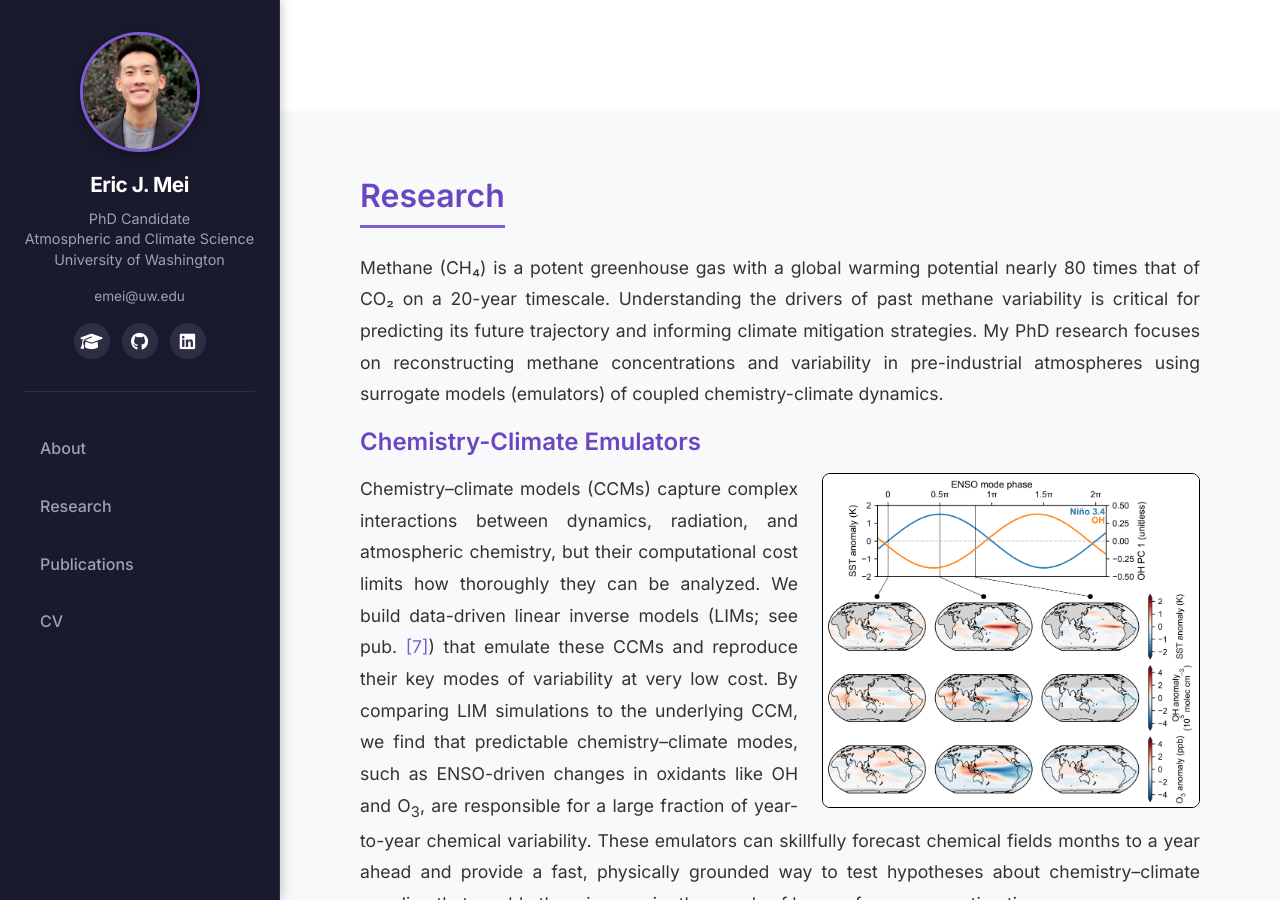
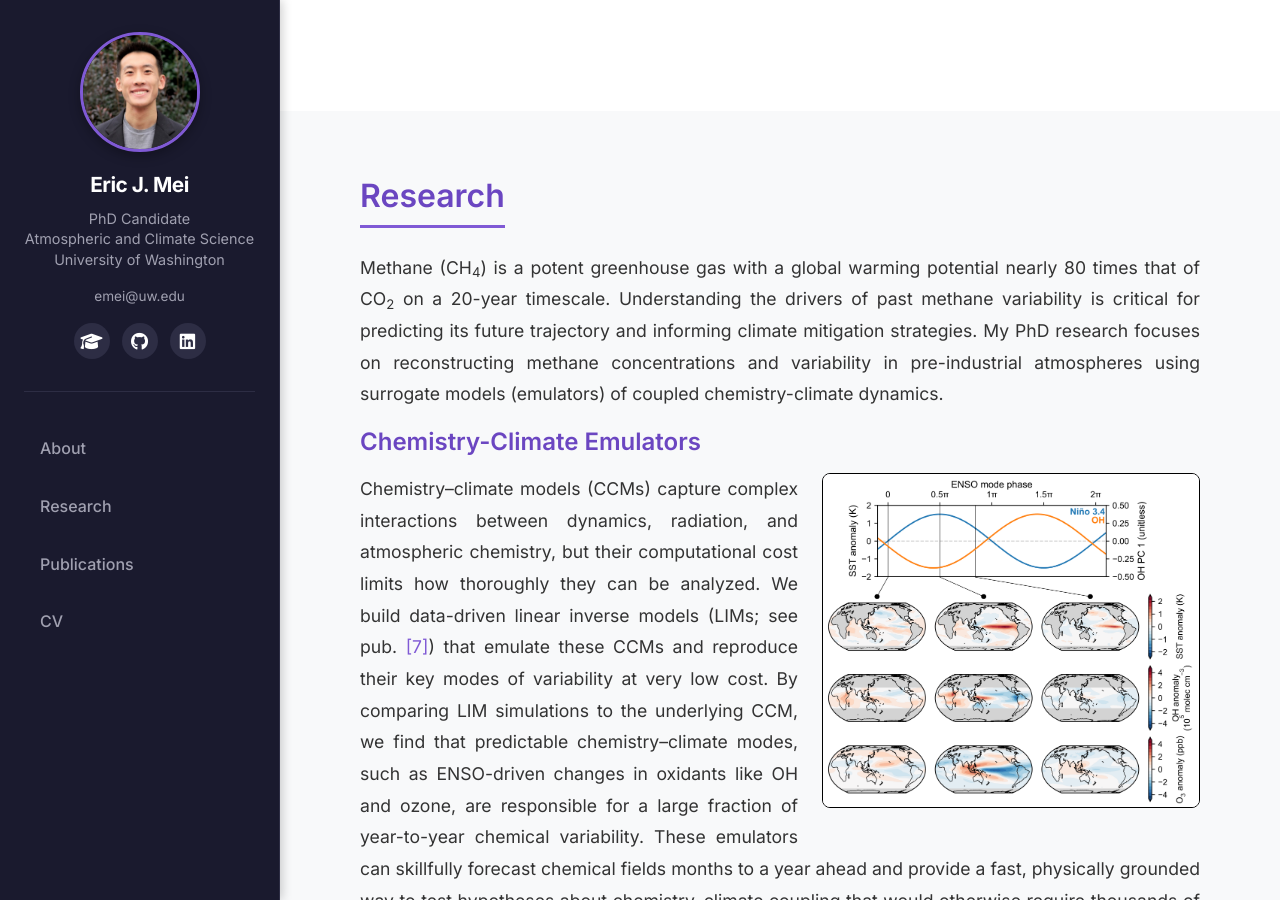
Before and after one commit to ericjmei/ericjmei.github.io, a Jekyll site: the page built from index.html, in a window 1280 px wide and 900 px high, scrolled down 789 px. Built offline with Jekyll 4.4.1, drawn with Linux system fonts in a browser that asks for light colours; some of the changed text lies outside the part shown.

Commit message:
changed unicode to subscripts

```diff
--- a/assets/css/modern.css
+++ b/assets/css/modern.css
@@ -78,6 +78,22 @@ a {
 
 a:hover {
   color: var(--primary-color);
+}
+
+/* ===== Subscripts and Superscripts ===== */
+sub, sup {
+  font-size: 0.75em;
+  line-height: 0;
+  position: relative;
+  vertical-align: baseline;
+}
+
+sub {
+  bottom: -0.25em;
+}
+
+sup {
+  top: -0.5em;
 }
 
 /* ===== Container ===== */
--- a/index.html
+++ b/index.html
@@ -32,7 +32,7 @@ permalink: /
       <h2>Research</h2>
       <div class="research-description">
         <p>
-          Methane (CH₄) is a potent greenhouse gas with a global warming potential nearly 80 times that of CO₂ on a 20-year timescale. Understanding the drivers of past methane variability is critical for predicting its future trajectory and informing climate mitigation strategies. My PhD research focuses on reconstructing methane concentrations and variability in pre-industrial atmospheres using surrogate models (emulators) of coupled chemistry-climate dynamics.
+          Methane (CH<sub>4</sub>) is a potent greenhouse gas with a global warming potential nearly 80 times that of CO<sub>2</sub> on a 20-year timescale. Understanding the drivers of past methane variability is critical for predicting its future trajectory and informing climate mitigation strategies. My PhD research focuses on reconstructing methane concentrations and variability in pre-industrial atmospheres using surrogate models (emulators) of coupled chemistry-climate dynamics.
         </p>
         <!-- <h3>Methane Variability in Past Atmospheres</h3>
         <p>
@@ -41,7 +41,7 @@ permalink: /
         <h3>Chemistry-Climate Emulators</h3>
         <img src="{{ '/images/pub_7_fig.png' | relative_url }}" alt="Linear inverse model emulation of chemistry-climate dynamics" style="float: right; max-width: 45%; margin: 0 0 1rem 1.5rem; border-radius: 8px; border: 1px solid #000;">
         <p>
-          Chemistry–climate models (CCMs) capture complex interactions between dynamics, radiation, and atmospheric chemistry, but their computational cost limits how thoroughly they can be analyzed. We build data-driven linear inverse models (LIMs; see pub. <a href="#pub-7">[7]</a>) that emulate these CCMs and reproduce their key modes of variability at very low cost. By comparing LIM simulations to the underlying CCM, we find that predictable chemistry–climate modes, such as ENSO-driven changes in oxidants like OH and O<sub>3</sub>, are responsible for a large fraction of year-to-year chemical variability. These emulators can skillfully forecast chemical fields months to a year ahead and provide a fast, physically grounded way to test hypotheses about chemistry–climate coupling that would otherwise require thousands of hours of supercomputing time.
+          Chemistry–climate models (CCMs) capture complex interactions between dynamics, radiation, and atmospheric chemistry, but their computational cost limits how thoroughly they can be analyzed. We build data-driven linear inverse models (LIMs; see pub. <a href="#pub-7">[7]</a>) that emulate these CCMs and reproduce their key modes of variability at very low cost. By comparing LIM simulations to the underlying CCM, we find that predictable chemistry–climate modes, such as ENSO-driven changes in oxidants like OH and ozone, are responsible for a large fraction of year-to-year chemical variability. These emulators can skillfully forecast chemical fields months to a year ahead and provide a fast, physically grounded way to test hypotheses about chemistry–climate coupling that would otherwise require thousands of hours of supercomputing time.
         </p>
         <h3>Past Projects</h3>
         <p>
```
